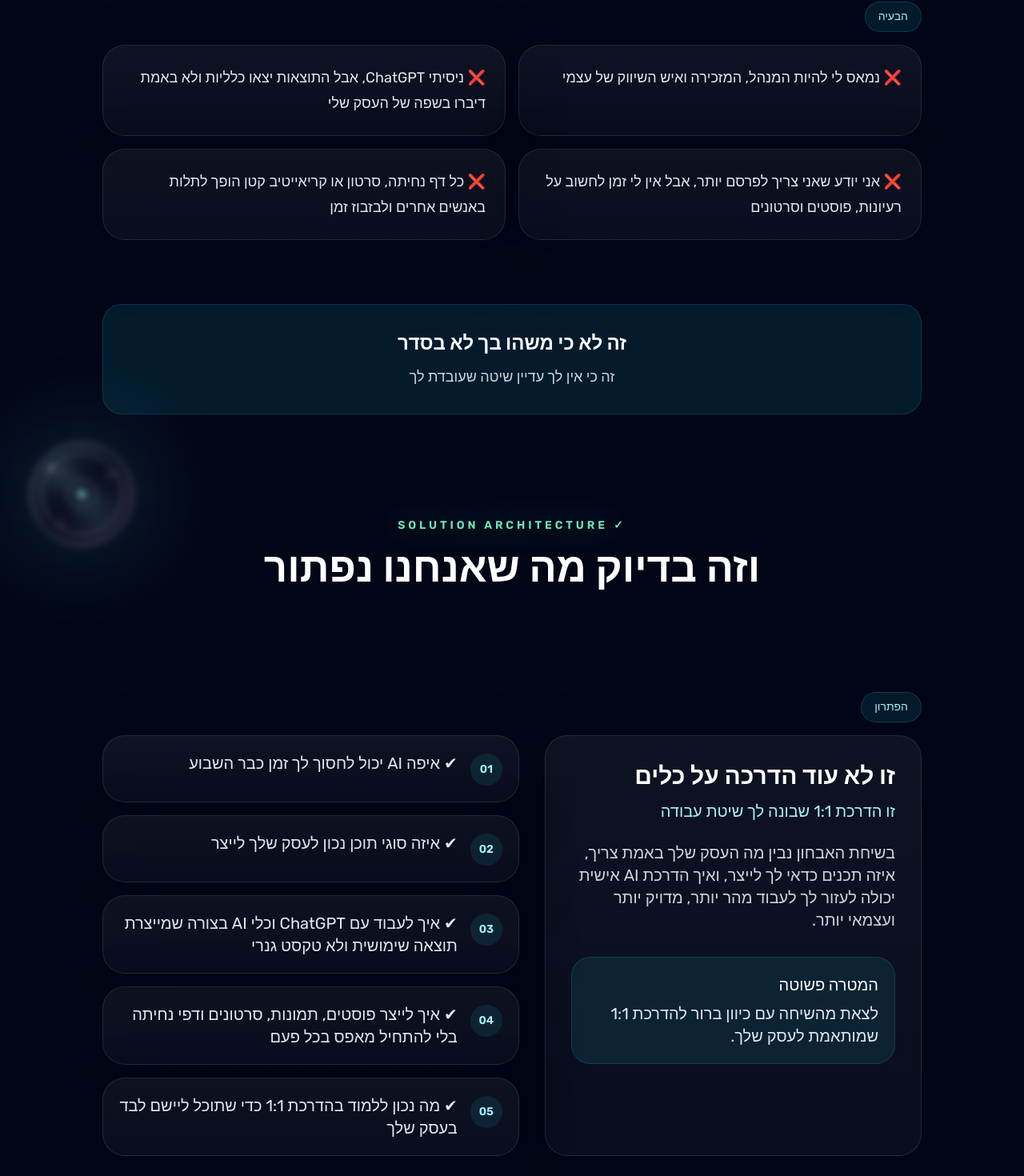
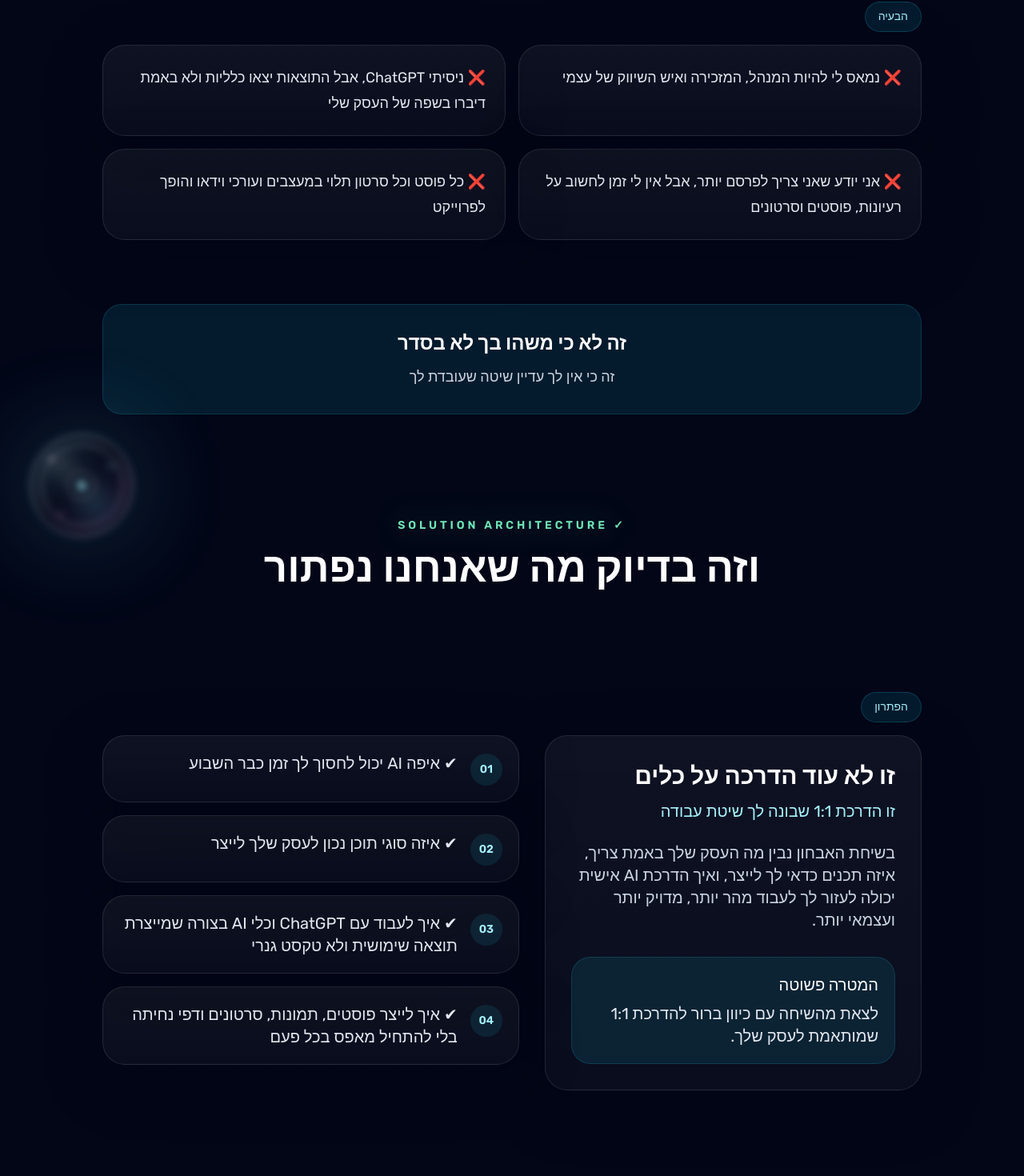
Before and after one commit to MYREMARK/ai, a Next.js app: page / in a window 1280 px wide. Shown: the part 1349-2819 px from the top of the page at 80% size. Built offline with nearby package versions, Linux system fonts and the light colour scheme.

Commit message:
Update landing page copy for AI one on one training

```diff
--- a/app/page.tsx
+++ b/app/page.tsx
@@ -14,7 +14,7 @@ const painPoints = [
   "נמאס לי להיות המנהל, המזכירה ואיש השיווק של עצמי",
   "ניסיתי ChatGPT, אבל התוצאות יצאו כלליות ולא באמת דיברו בשפה של העסק שלי",
   "אני יודע שאני צריך לפרסם יותר, אבל אין לי זמן לחשוב על רעיונות, פוסטים וסרטונים",
-  "כל דף נחיתה, סרטון או קריאייטיב קטן הופך לתלות באנשים אחרים ולבזבוז זמן",
+  "כל פוסט וכל סרטון תלוי במעצבים ועורכי וידאו והופך לפרוייקט",
 ];
 
 const solutionPoints = [
@@ -22,7 +22,6 @@ const solutionPoints = [
   "איזה סוגי תוכן נכון לעסק שלך לייצר",
   "איך לעבוד עם ChatGPT וכלי AI בצורה שמייצרת תוצאה שימושית ולא טקסט גנרי",
   "איך לייצר פוסטים, תמונות, סרטונים ודפי נחיתה בלי להתחיל מאפס בכל פעם",
-  "מה נכון ללמוד בהדרכת 1:1 כדי שתוכל ליישם לבד בעסק שלך",
 ];
 
 const trustLine = [
@@ -91,10 +90,10 @@ const testimonials = [
 ];
 
 const fits = [
-  "עצמאים, פרילנסרים וסולופרנרים שרוצים לייצר יותר תוכן בפחות זמן",
+  "עצמאים ופרילנסרים שרוצים לייצר יותר תוכן בפחות זמן",
   "בעלי עסקים שרוצים ללמוד לעבוד עם AI בצורה פרקטית ולא תאורטית",
-  "מי שרוצה ליצור פוסטים, תמונות, סרטונים ודפי נחיתה בלי להיות תלוי בכל פעם באחרים",
-  "מי שמוכן להשקיע בהדרכת 1:1 כדי לבנות שיטת עבודה שמתאימה לעסק שלו",
+  "מי שרוצה ליצור פוסטים, תמונות, סרטונים ודפי נחיתה בלי להיות תלוי באחרים",
+  "מי שמוכן ללמוד כדי לבנות שיטת עבודה שמתאימה לעסק שלו",
 ];
 
 const notFits = [
@@ -639,7 +638,7 @@ export default function HomePage() {
       <section className="section-shell py-10 md:py-16">
         <div className="mx-auto max-w-3xl text-center">
           <SectionLabel>Testimonials</SectionLabel>
-          <BigHeading>מה אומרים תלמידים ובעלי עסקים</BigHeading>
+          <BigHeading>מה אומרים מנהלים ואנשי קריאטיב</BigHeading>
         </div>
 
         <div className="mx-auto mt-10 max-w-5xl">
```
